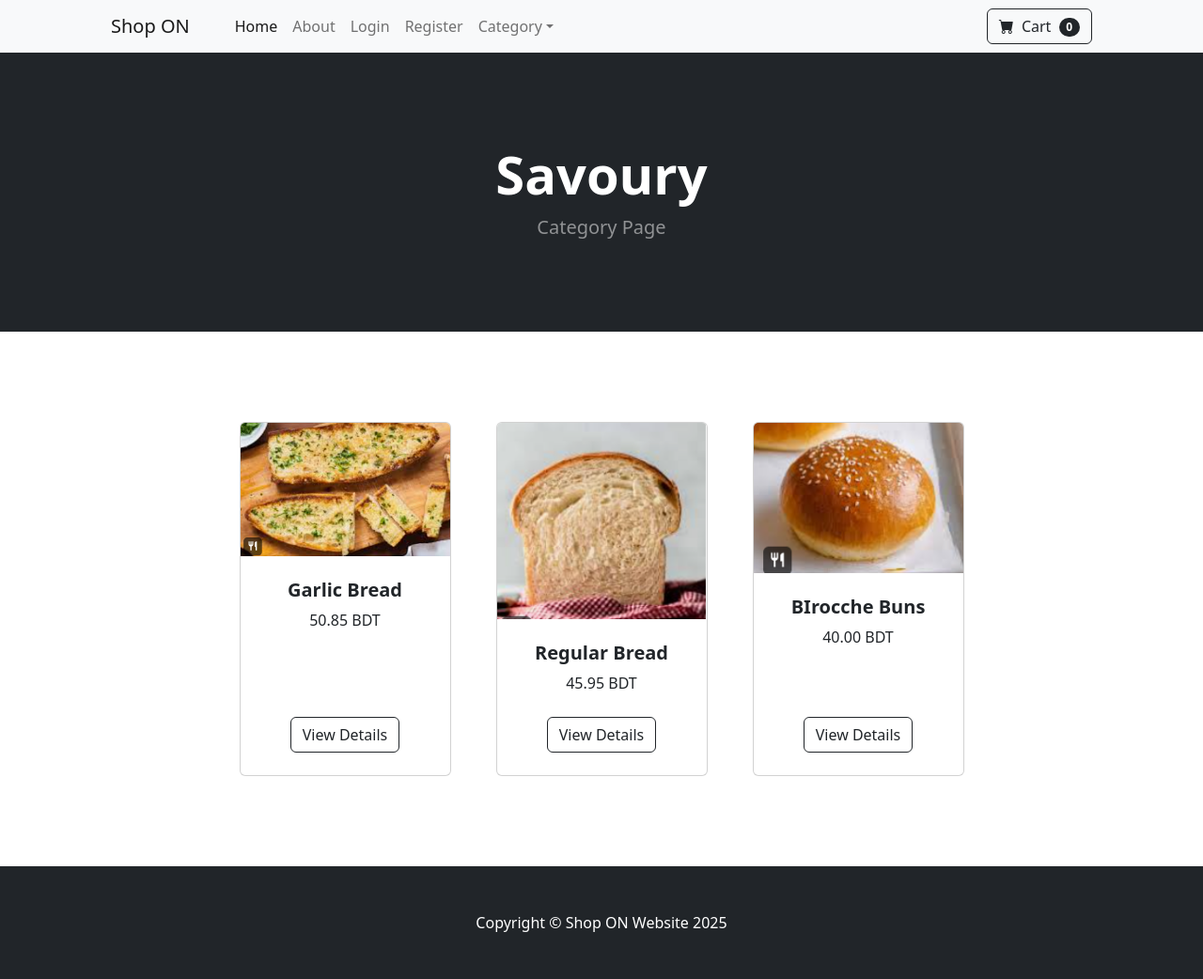
After one commit to fuad46/ShopON-NUB-PROJECT-4000, a Django app: page /category/Savoury in a window 1280 px wide. The commit adds this page. Shown: the whole page at 94% size. Run offline with Django 5.2, Linux system fonts and the light colour scheme; data comes from the database, SQL or seed files in the repository; some libraries are stand-ins or nearby versions.

Commit message:
4th commit

```diff
--- /dev/null
+++ b/store/templates/category.html
@@ -0,0 +1,69 @@
+{% extends 'base.html' %}
+    {% block content %}
+        <!-- Header-->
+        <header class="bg-dark py-5">
+            <div class="container px-4 px-lg-5 my-5">
+                <div class="text-center text-white">
+                    <h1 class="display-4 fw-bolder">{{ category }}</h1>
+                    <p class="lead fw-normal text-white-50 mb-0">Category Page</p>
+                </div>
+            </div>
+        </header>
+        <!-- Section-->
+        <section class="py-5">
+            <div class="container px-4 px-lg-5 mt-5">
+                <div class="row gx-4 gx-lg-5 row-cols-2 row-cols-md-3 row-cols-xl-4 justify-content-center">
+
+
+                    {% for product in products %}
+                        {% if product.is_sale %}
+                        <div class="col mb-5">
+                            <div class="card h-100">
+                                <div class="badge bg-dark text-white position-absolute" style="top: 0.5rem; right:0.5rem">Sale</div>
+                                <!-- Product image-->
+                                <img class="card-img-top" src="{{ product.image.url }}" alt="..." />
+                                <!-- Product details-->
+                                <div class="card-body p-4">
+                                    <div class="text-center">
+                                        <!-- Product name-->
+                                        <h5 class="fw-bolder">{{ product.name }}</h5>
+                                        <!-- Product price-->
+                                        <strike> {{ product.price }} BDT </strike> &nbsp
+                                        {{ product.sale_price }} BDT
+                                    </div>
+                                </div>
+                                <!-- Product actions-->
+                                <div class="card-footer p-4 pt-0 border-top-0 bg-transparent">
+                                    <div class="text-center"><a class="btn btn-outline-dark mt-auto" href="{% url 'product' product.id  %}">View Details</a></div>
+                                </div>
+                            </div>
+                        </div>
+                        {% else %}
+                    <div class="col mb-5">
+                        <div class="card h-100">
+                            <!-- Product image-->
+                            <img class="card-img-top" src="{{ product.image.url }}" alt="..." />
+                            <!-- Product details-->
+                            <div class="card-body p-4">
+                                <div class="text-center">
+                                    <!-- Product name-->
+                                    <h5 class="fw-bolder">{{ product.name }}</h5>
+                                    <!-- Product price-->
+                                    {{ product.price }} BDT
+                                </div>
+                            </div>
+                            <!-- Product actions-->
+                            <div class="card-footer p-4 pt-0 border-top-0 bg-transparent">
+                                <div class="text-center"><a class="btn btn-outline-dark mt-auto" href="{% url 'product' product.id  %}">View Details</a></div>
+                            </div>
+                        </div>
+                    </div>
+                        {% endif %}
+                    {% endfor %}
+
+
+
+            </div>
+        </section>
+
+    {% endblock %}
--- a/store/templates/navbar.html
+++ b/store/templates/navbar.html
@@ -16,12 +16,12 @@
               {% endif %}
 
               <li class="nav-item dropdown">
-                  <a class="nav-link dropdown-toggle" id="navbarDropdown" href="#" role="button" data-bs-toggle="dropdown" aria-expanded="false">Shop</a>
+                  <a class="nav-link dropdown-toggle" id="navbarDropdown" href="#" role="button" data-bs-toggle="dropdown" aria-expanded="false">Category</a>
                   <ul class="dropdown-menu" aria-labelledby="navbarDropdown">
-                      <li><a class="dropdown-item" href="#!">All Products</a></li>
+                      <li><a class="dropdown-item" href="{% url 'home' %}">All Products</a></li>
                       <li><hr class="dropdown-divider" /></li>
-                      <li><a class="dropdown-item" href="#!">Popular Items</a></li>
-                      <li><a class="dropdown-item" href="#!">New Arrivals</a></li>
+                      <li><a class="dropdown-item" href="{% url 'category' 'Desserts' %}">Desserts</a></li>
+                      <li><a class="dropdown-item" href="{% url 'category' 'Savoury' %}">Savoury</a></li>
                   </ul>
               </li>
           </ul>
--- a/store/urls.py
+++ b/store/urls.py
@@ -8,4 +8,5 @@
   path('logout/', views.logout_user, name='logout'),
   path('register/', views.register_user, name='register'),
   path('product/<int:pk>', views.product, name='product'),
+  path('category/<str:foo>', views.category, name='category'),
 ]
--- a/store/views.py
+++ b/store/views.py
@@ -1,5 +1,5 @@
 from django.shortcuts import render, redirect
-from .models import Product
+from .models import Product, Category
 from django.contrib.auth import authenticate, login, logout
 from django.contrib import messages
 from django.contrib.auth.models import User
@@ -9,6 +9,15 @@
 
 # Create your views here.
 
+def category(request, foo):
+    foo = foo.replace('-', ' ')
+    try:
+        category = Category.objects.get(name=foo)
+        products = Product.objects.filter(category=category)
+        return render(request, 'category.html', {'products':products, 'category':category})
+    except:
+        messages.success(request, ("No Category found"))
+        return redirect('home')
 def product(request,pk):
     product = Product.objects.get(id=pk)
     return render(request, 'product.html', {'product':product})
```
